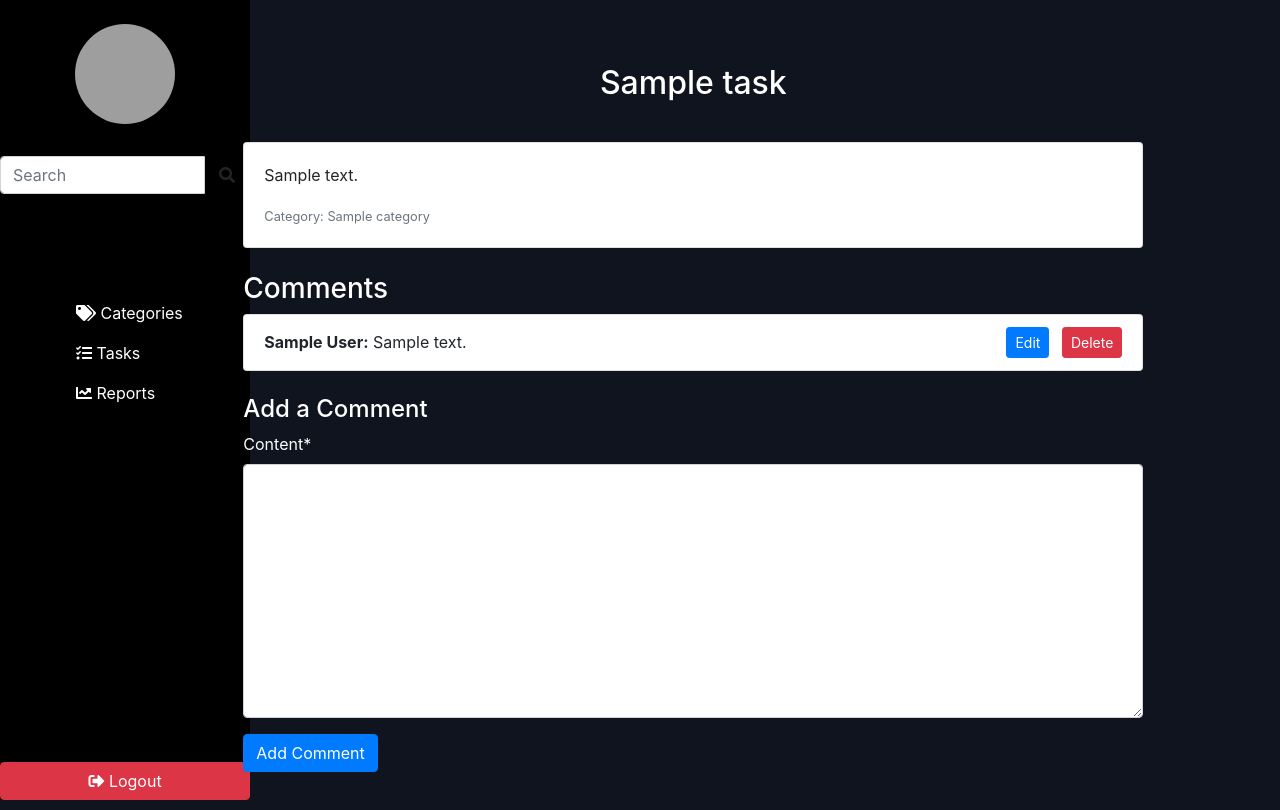
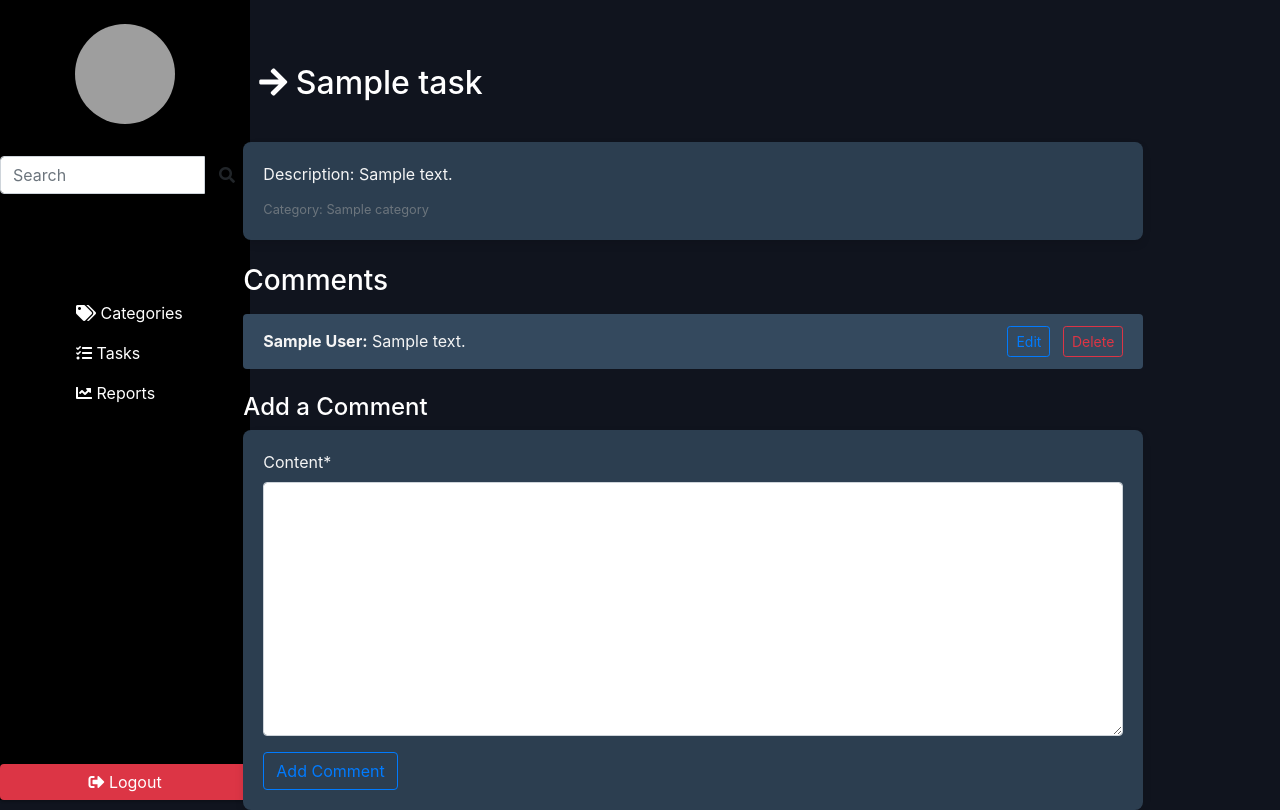
Before and after one commit to TiagoOliverDev/lizie, a Django app: page /task/1/details/ in a window 1280 px wide. Run offline with Django 4.2, Linux system fonts and the light colour scheme; a user stored in the database is signed in; tables that the repository leaves empty hold one stand-in row (values such as "Sample post"); some libraries are stand-ins or nearby versions; grey boxes are pictures that could not be loaded.

Commit message:
feat: estilizando task details

```diff
--- a/lizetest/todo/templates/task_details.html
+++ b/lizetest/todo/templates/task_details.html
@@ -3,10 +3,10 @@
 
 {% block content %}
 <div class="container mt-5">
-  <h2 class="mb-4 text-white p-3 text-center">{{ task.title }}</h2>
+  <h2 class="mb-4 text-white p-3"><i class="fas fa-arrow-right"></i> {{ task.title }}</h2>
   <div class="card">
     <div class="card-body">
-      <p class="card-text">{{ task.description }}</p>
+      <p class="card-text">Description: {{ task.description }}</p>
       <p class="card-text"><small class="text-muted">Category: {{ task.category }}</small></p>
     </div>
   </div>
@@ -19,21 +19,57 @@
           <strong>{{ comment.user }}:</strong> {{ comment.content }}
         </div>
         <div>
-          <a href="{% url 'todo:comment_edit' pk=comment.pk %}" class="btn btn-primary btn-sm mr-2">Edit</a>
-          <a href="{% url 'todo:comment_delete' pk=comment.pk %}" class="btn btn-danger btn-sm">Delete</a>
+          <a href="{% url 'todo:comment_edit' pk=comment.pk %}" class="btn btn-outline-primary btn-sm mr-2">Edit</a>
+          <a href="{% url 'todo:comment_delete' pk=comment.pk %}" class="btn btn-outline-danger btn-sm">Delete</a>
         </div>
       </li>
     {% endfor %}
   </ul>
 
   <h4 class="mt-4 text-white">Add a Comment</h4>
-  <form method="post" class="mb-4 text-white">
+  <form id="comment-form" method="post" action="{% url 'todo:task_details' pk=task.pk %}">
     {% csrf_token %}
     {{ comment_form|crispy }}
-    <button type="submit" class="btn btn-primary">Add Comment</button>
+    <button type="submit" class="btn btn-outline-primary">Add Comment</button>
   </form>
-
-  <!-- <a href="{% url 'todo:task_edit' pk=task.pk %}" class="btn btn-secondary">Edit Task</a>
-  <a href="{% url 'todo:task_delete' pk=task.pk %}" class="btn btn-danger">Delete Task</a> -->
 </div>
 {% endblock %}
+
+{% block extra_head %}
+
+<style>
+  .container {
+    color: #f5f5f5;
+  }
+
+  .card {
+    background-color: #2c3e50;
+    border: none;
+    border-radius: 8px;
+    box-shadow: 0 4px 8px rgba(0, 0, 0, 0.1);
+  }
+
+  .card-body p {
+    margin-bottom: 10px;
+  }
+
+  .list-group-item {
+    background-color: #34495e;
+    border: none;
+    border-radius: 8px;
+    margin-top: 8px;
+  }
+
+  .btn-primary, .btn-danger {
+    border: none;
+    box-shadow: 0 2px 2px rgba(0, 0, 0, 0.2);
+  }
+
+  form {
+    background-color: #2c3e50;
+    padding: 20px;
+    border-radius: 8px;
+    box-shadow: 0 4px 8px rgba(0, 0, 0, 0.1);
+  }
+</style>
+{% endblock %}
```
